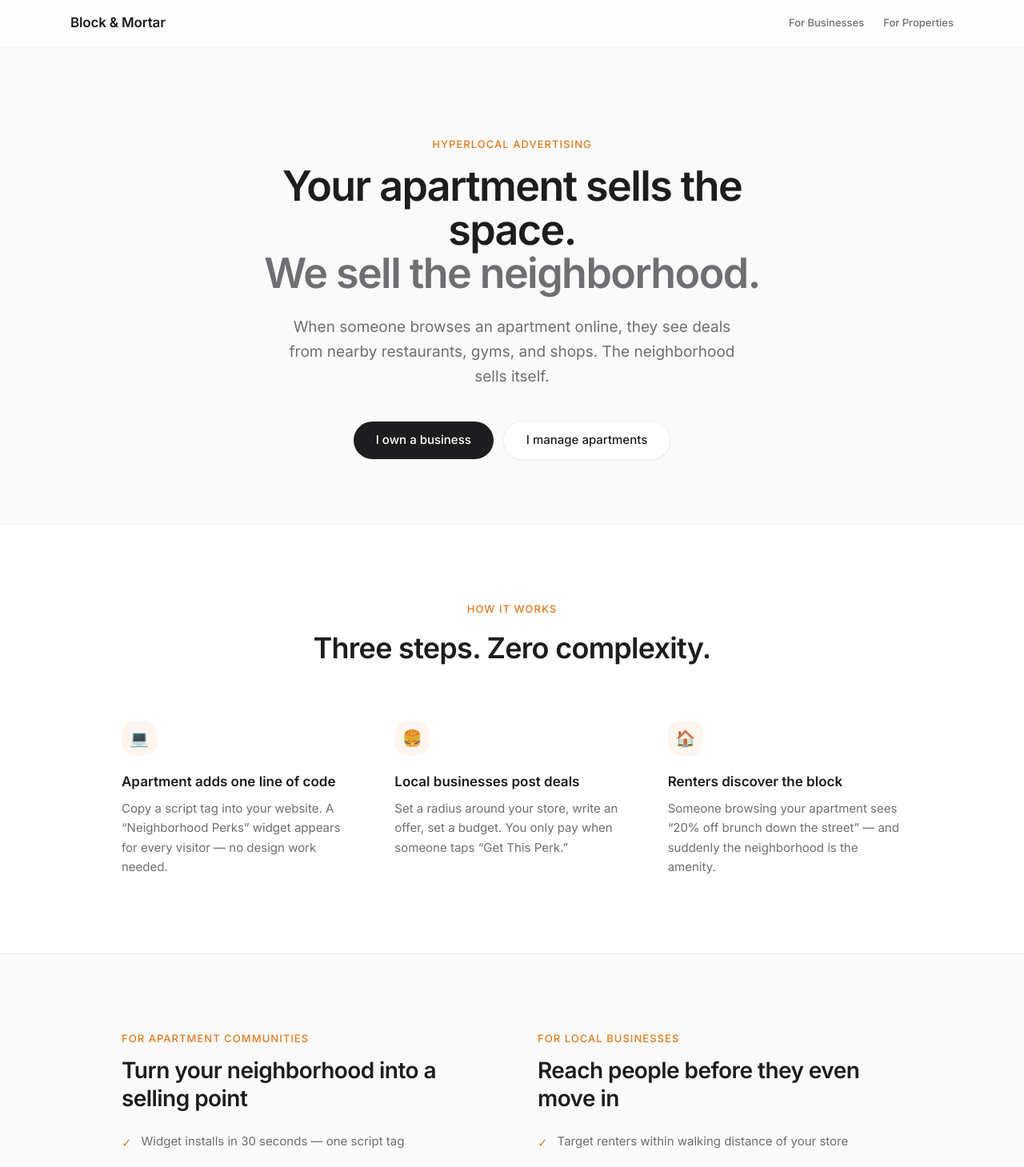
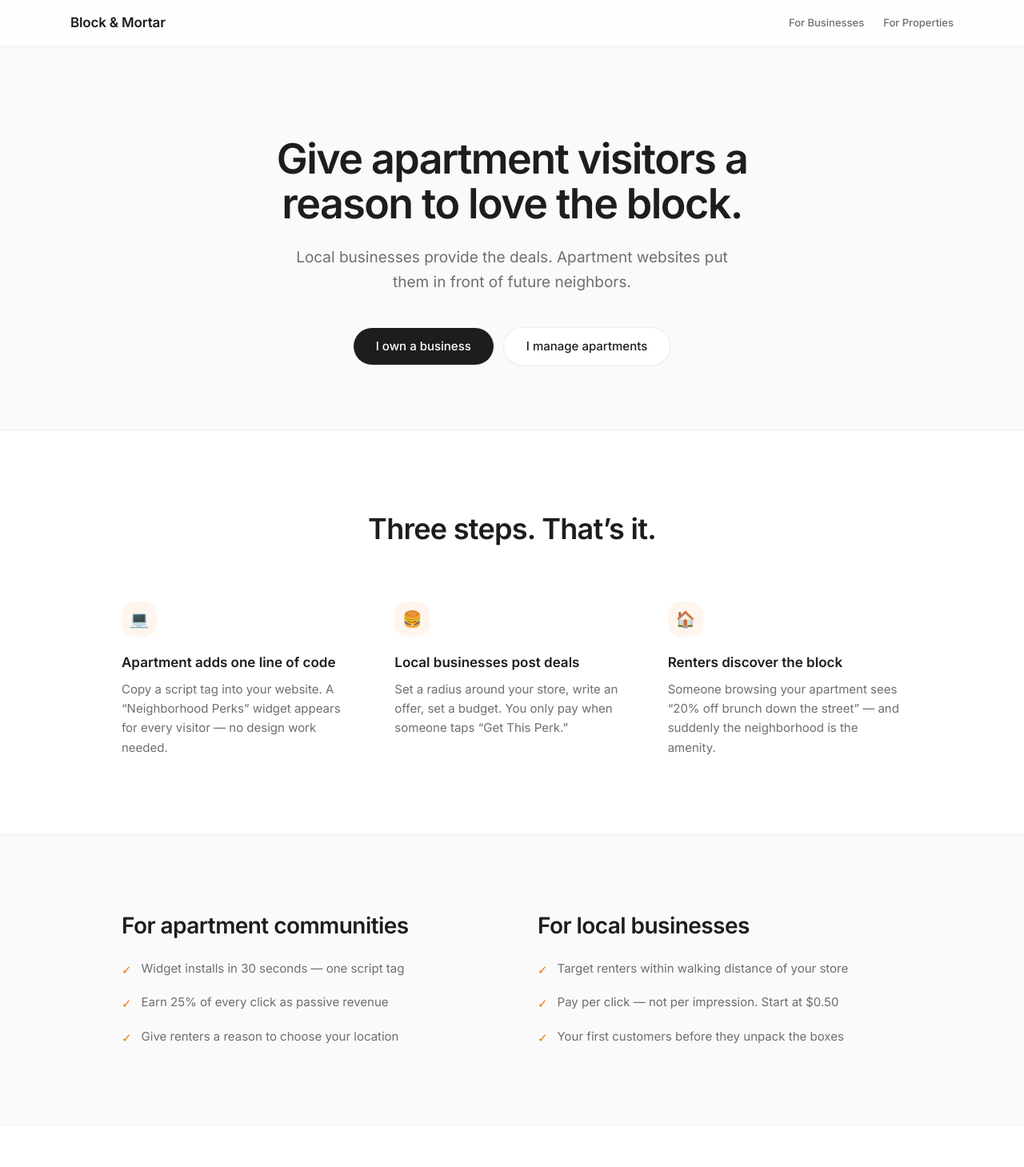
Before and after one commit to rhaugland/block-and-mortar, a Next.js app: page / in a window 1280 px wide. Shown: the top 1459 px of the page at 80% size. Built offline with nearby package versions, Linux system fonts and the light colour scheme.

Commit message:
Tighten hero copy: single headline, remove label, cleaner sub
Co-Authored-By: Claude Opus 4.6 <noreply@anthropic.com>

```diff
--- a/src/app/page.tsx
+++ b/src/app/page.tsx
@@ -28,17 +28,12 @@ export default function Home() {
 
       {/* Hero */}
       <section className="mx-auto max-w-3xl px-6 pb-20 pt-28 text-center">
-        <p className="text-[13px] font-medium uppercase tracking-[0.08em] text-accent">
-          Hyperlocal advertising
-        </p>
-        <h1 className="mt-4 text-[52px] font-semibold leading-[1.05] tracking-[-0.03em] text-text-primary">
-          Your apartment sells the space.
-          <br />
-          <span className="text-text-secondary">We sell the neighborhood.</span>
+        <h1 className="text-[52px] font-semibold leading-[1.08] tracking-[-0.03em] text-text-primary">
+          Give apartment visitors a reason to love the block.
         </h1>
         <p className="mx-auto mt-6 max-w-xl text-[19px] leading-relaxed text-text-secondary">
-          When someone browses an apartment online, they see deals from nearby
-          restaurants, gyms, and shops. The neighborhood sells itself.
+          Local businesses provide the deals. Apartment websites put them
+          in front of future neighbors.
         </p>
         <div className="mt-10 flex items-center justify-center gap-3">
           <Link
@@ -59,11 +54,8 @@ export default function Home() {
       {/* How it works — three columns */}
       <section className="border-t border-glass-border bg-surface-raised py-24">
         <div className="mx-auto max-w-5xl px-6">
-          <p className="text-center text-[13px] font-medium uppercase tracking-[0.08em] text-accent">
-            How it works
-          </p>
-          <h2 className="mt-3 text-center text-[36px] font-semibold tracking-[-0.02em] text-text-primary">
-            Three steps. Zero complexity.
+          <h2 className="text-center text-[36px] font-semibold tracking-[-0.02em] text-text-primary">
+            Three steps. That&rsquo;s it.
           </h2>
           <div className="mt-16 grid gap-12 md:grid-cols-3">
             <div>
@@ -111,11 +103,8 @@ export default function Home() {
         <div className="mx-auto max-w-5xl px-6">
           <div className="grid gap-16 md:grid-cols-2">
             <div>
-              <p className="text-[13px] font-medium uppercase tracking-[0.08em] text-accent">
+                <h3 className="text-[28px] font-semibold leading-tight tracking-[-0.02em] text-text-primary">
                 For apartment communities
-              </p>
-              <h3 className="mt-3 text-[28px] font-semibold leading-tight tracking-[-0.02em] text-text-primary">
-                Turn your neighborhood into a selling point
               </h3>
               <ul className="mt-6 space-y-4">
                 <li className="flex gap-3 text-[15px] leading-relaxed text-text-secondary">
@@ -133,11 +122,8 @@ export default function Home() {
               </ul>
             </div>
             <div>
-              <p className="text-[13px] font-medium uppercase tracking-[0.08em] text-accent">
+                <h3 className="text-[28px] font-semibold leading-tight tracking-[-0.02em] text-text-primary">
                 For local businesses
-              </p>
-              <h3 className="mt-3 text-[28px] font-semibold leading-tight tracking-[-0.02em] text-text-primary">
-                Reach people before they even move in
               </h3>
               <ul className="mt-6 space-y-4">
                 <li className="flex gap-3 text-[15px] leading-relaxed text-text-secondary">
```
